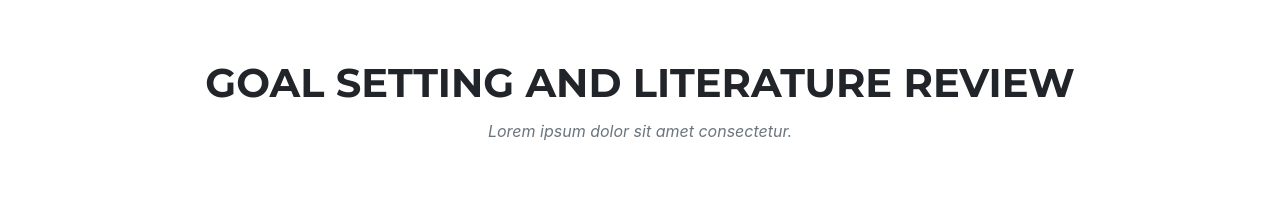
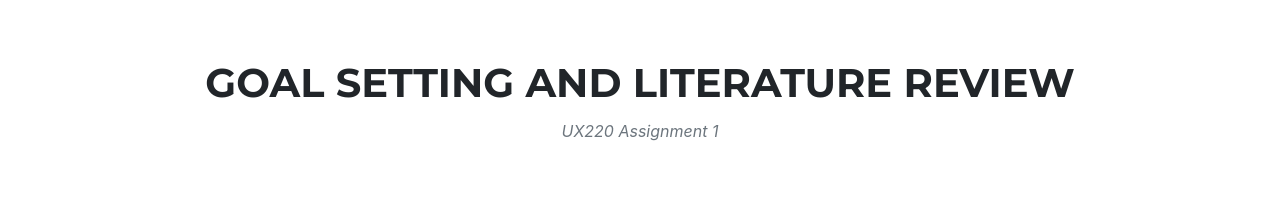
Before and after one commit to markmanda/markmanda.github.io, a website: page index.html in a window 1280 px wide. Shown: the part 800-1012 px from the top of the page. Drawn offline with nearby package versions, Linux system fonts and the light colour scheme; a web font is replaced by a local one.

Commit message:
Update index.html

```diff
--- a/index.html
+++ b/index.html
@@ -74,7 +74,7 @@
       <div class="row">
         <div class="col-lg-12 text-center">
           <h2 class="section-heading text-uppercase">Goal Setting and Literature Review</h2>
-          <h3 class="section-subheading text-muted">Lorem ipsum dolor sit amet consectetur.</h3>
+          <h3 class="section-subheading text-muted">UX220 Assignment 1</h3>
         </div>
       </div>
       <div class="row text-center">
```
